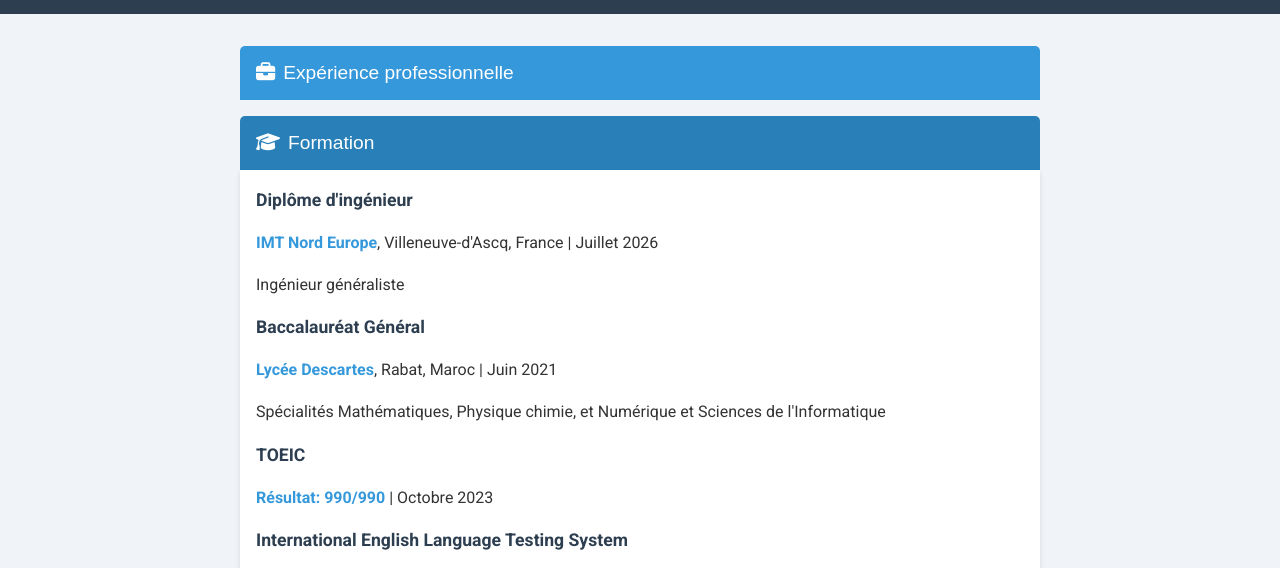
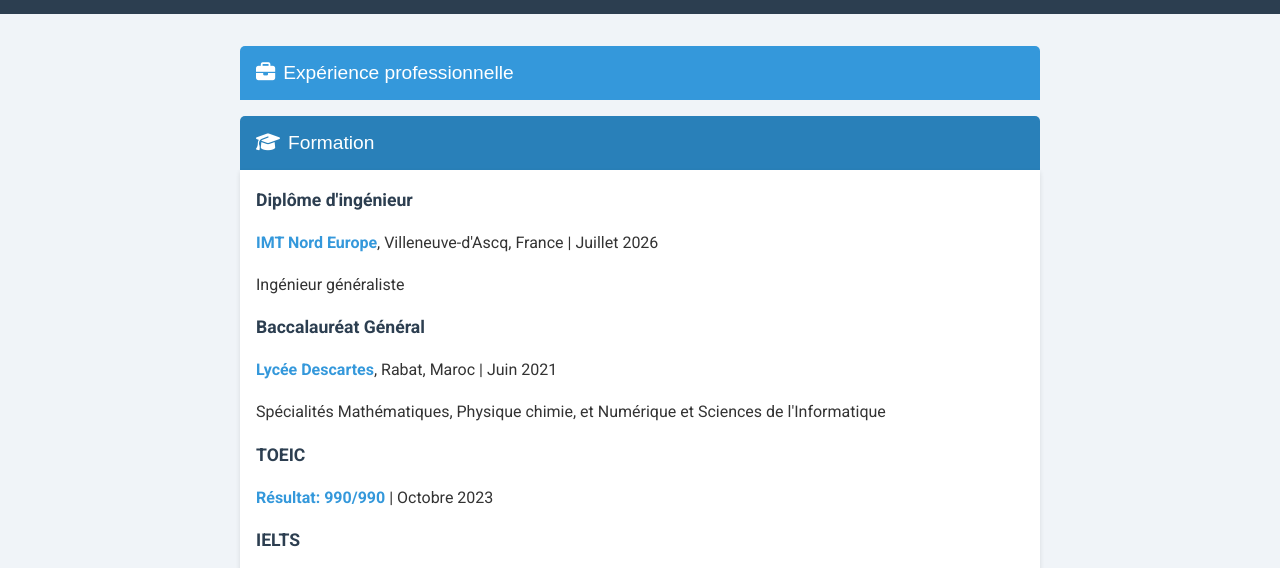
Before and after one commit to othmaneirl/othmaneirl.github.io, a plain HTML site: page index.html in a window 1280 px wide. Both pictures are taken after a click on the button "Formation". Shown: the part 202-770 px from the top of the page. Drawn offline with Linux system fonts and the light colour scheme.

Commit message:
Update index.html

```diff
--- a/index.html
+++ b/index.html
@@ -81,7 +81,7 @@
             <p><b><a href="TOEIC.pdf" target="_blank">Résultat: 990/990</a></b> | Octobre 2023</p>
           </li>
           <li>
-            <h3>International English Language Testing System</h3>
+            <h3>IELTS</h3>
             <p><b><a href="ielts.pdf" target="_blank">Résultat: 7.5</a></b> | Octobre 2020</p>
           </li>
         </ul>
```
